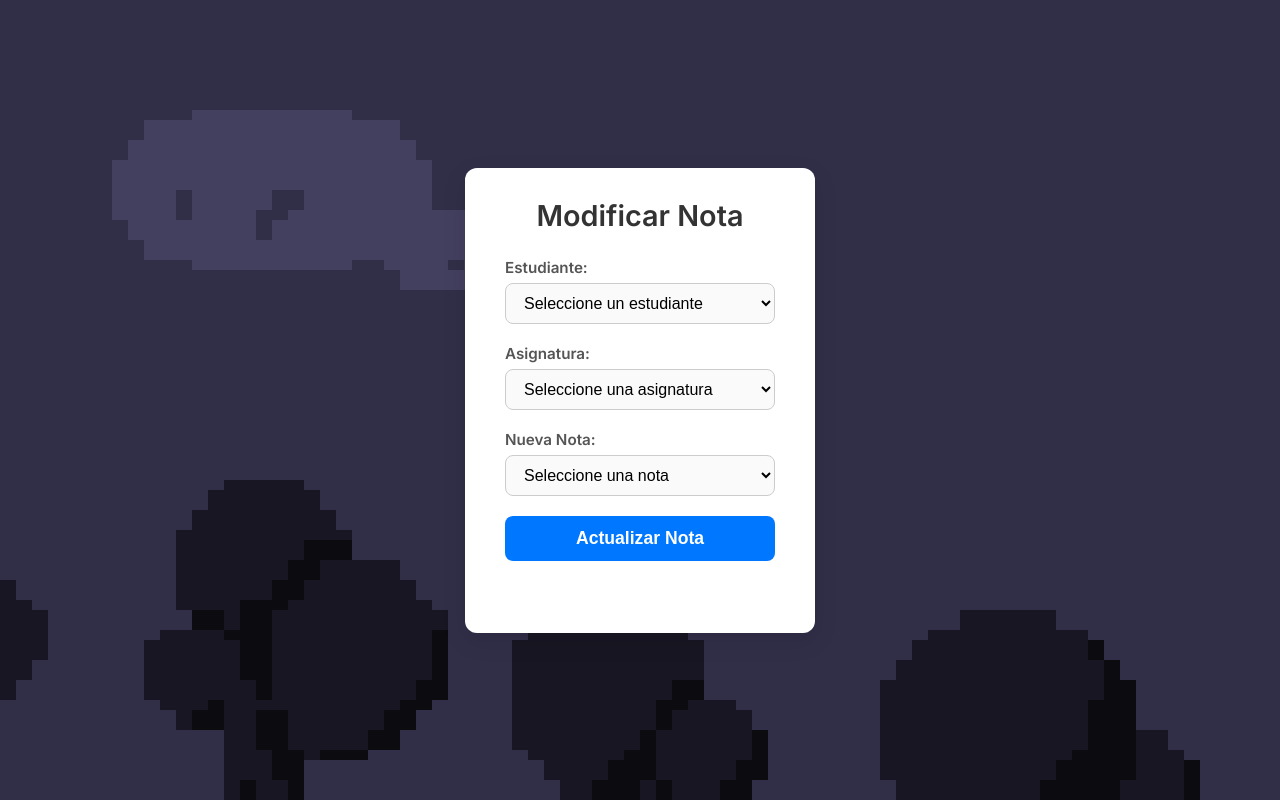
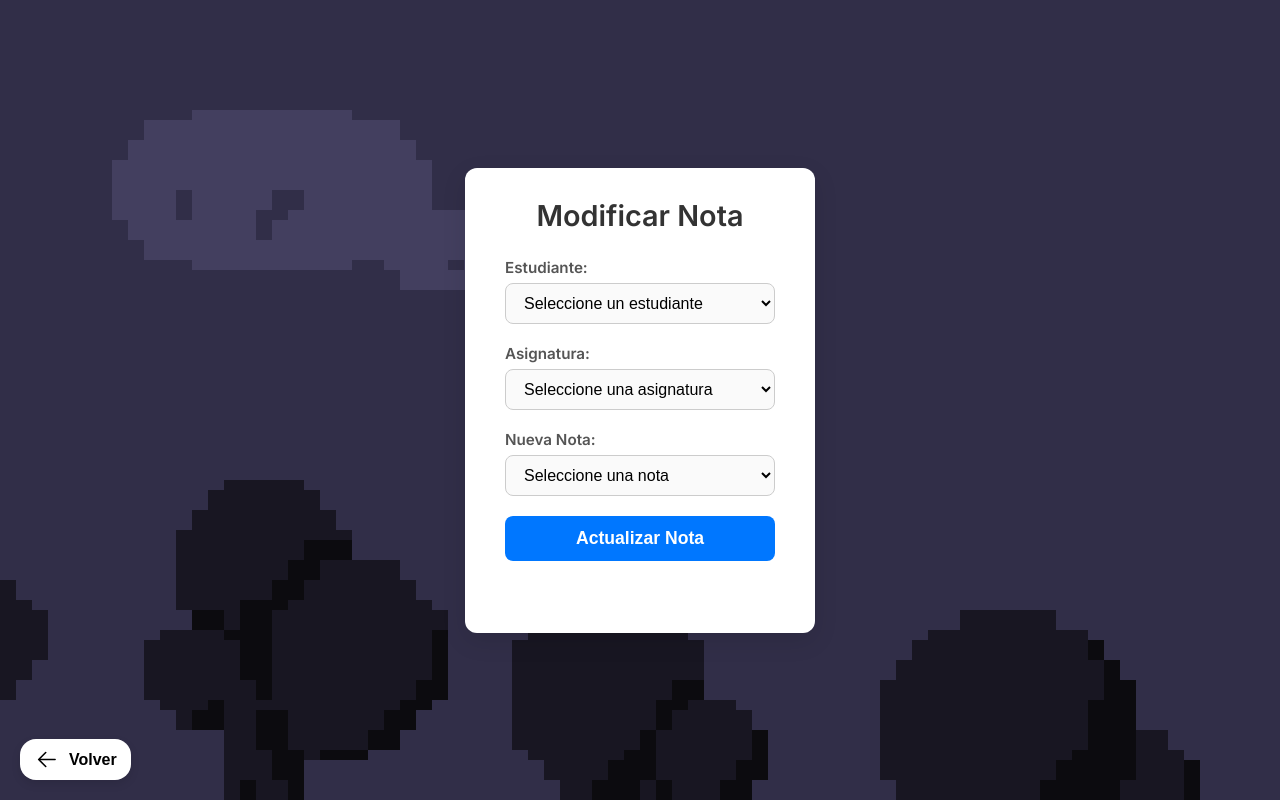
Before and after one commit to yosA11z/ITIF, a plain HTML site: page editarNotas.html in a window 1280 px wide. Drawn offline with Linux system fonts and the light colour scheme; a script that the page names is missing.

Commit message:
estilitosxdxdxd

```diff
--- a/editarNotas.css
+++ b/editarNotas.css
@@ -85,3 +85,45 @@ button:hover {
   color: #1aa744;
   min-height: 24px; /* para que no salte el layout cuando aparece texto */
 }
+
+.btn-volver {
+  position: absolute;
+  bottom: 20px;
+  left: 20px;
+  display: flex;
+  align-items: center;
+  background-color: white;
+  color: black;
+  border: none;
+  border-radius: 16px;
+  padding: 8px 14px;
+  font-size: 16px;
+  font-weight: 600;
+  cursor: pointer;
+  overflow: hidden;
+  transition: background-color 0.3s ease;
+  box-shadow: 0 4px 10px rgba(0, 0, 0, 0.1);
+  width: auto;              /* <--- Esto asegura que no sea ancho fijo */
+  max-width: 200px;         /* <--- Por si acaso quieres un límite */
+}
+
+
+.btn-volver:hover {
+  background-color: #005bb5; /* verde suave */
+}
+
+.btn-volver .icono {
+  display: flex;
+  align-items: center;
+  justify-content: center;
+  margin-right: 10px;
+  transition: transform 0.3s ease;
+}
+
+.btn-volver:hover .icono {
+  transform: translateX(5px);
+}
+
+.btn-volver .texto {
+  transition: transform 0.3s ease;
+}
--- a/editarNotas.html
+++ b/editarNotas.html
@@ -32,6 +32,17 @@
     <p id="mensaje"></p>
   </div>
 
+  <button class="btn-volver">
+  <div class="icono">
+    <svg xmlns="http://www.w3.org/2000/svg" viewBox="0 0 1024 1024" height="25px" width="25px">
+      <path d="M224 480h640a32 32 0 1 1 0 64H224a32 32 0 0 1 0-64z" fill="#000000"></path>
+      <path d="m237.248 512 265.408 265.344a32 32 0 0 1-45.312 45.312l-288-288a32 32 0 0 1 0-45.312l288-288a32 32 0 1 1 45.312 45.312L237.248 512z" fill="#000000"></path>
+    </svg>
+  </div>
+  <span class="texto">Volver</span>
+</button>
+
+
   <script type="module" src="editarNotas.js"></script>
 </body>
 </html>
--- a/editarNotas.js
+++ b/editarNotas.js
@@ -95,4 +95,10 @@ document.addEventListener('DOMContentLoaded', async () => {
       mensaje.textContent = 'Error al actualizar nota: ' + error.message;
     }
   });
+
+  document.querySelector('.btn-volver').addEventListener('click', () => {
+  window.location.href = 'profesor.html';
 });
+
+
+});
```
